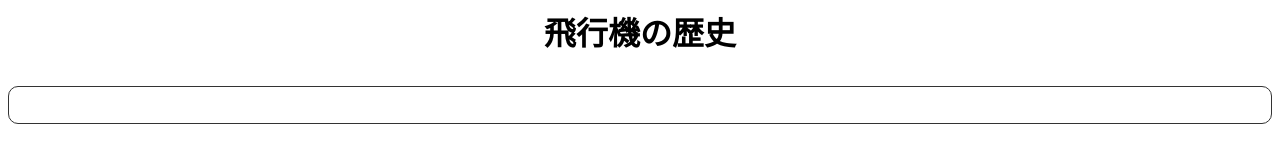
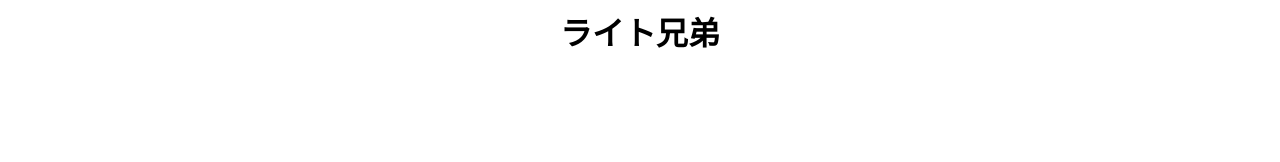
Before and after one commit to shioridoi/shioridoi.github.io, a plain HTML site: page clwright.html in a window 1280 px wide. Drawn offline with Linux system fonts and the light colour scheme.

Commit message:
Add files via upload

```diff
--- a/clwright.html
+++ b/clwright.html
@@ -3,8 +3,8 @@
 <title>ライト兄弟</title>
 </head>
 <body>
-<h1 style="text-align:center">飛行機の歴史</p></h1>
-<div style="padding: 10px; margin-bottom: 10px; border: 1px solid #333333; border-radius: 10px;">
+<h1 style="text-align:center">ライト兄弟</p></h1>
+
 <p>
 </p>
 </body>
```
Also changed, not shown: cl2020.html (+1 -1 lines).
